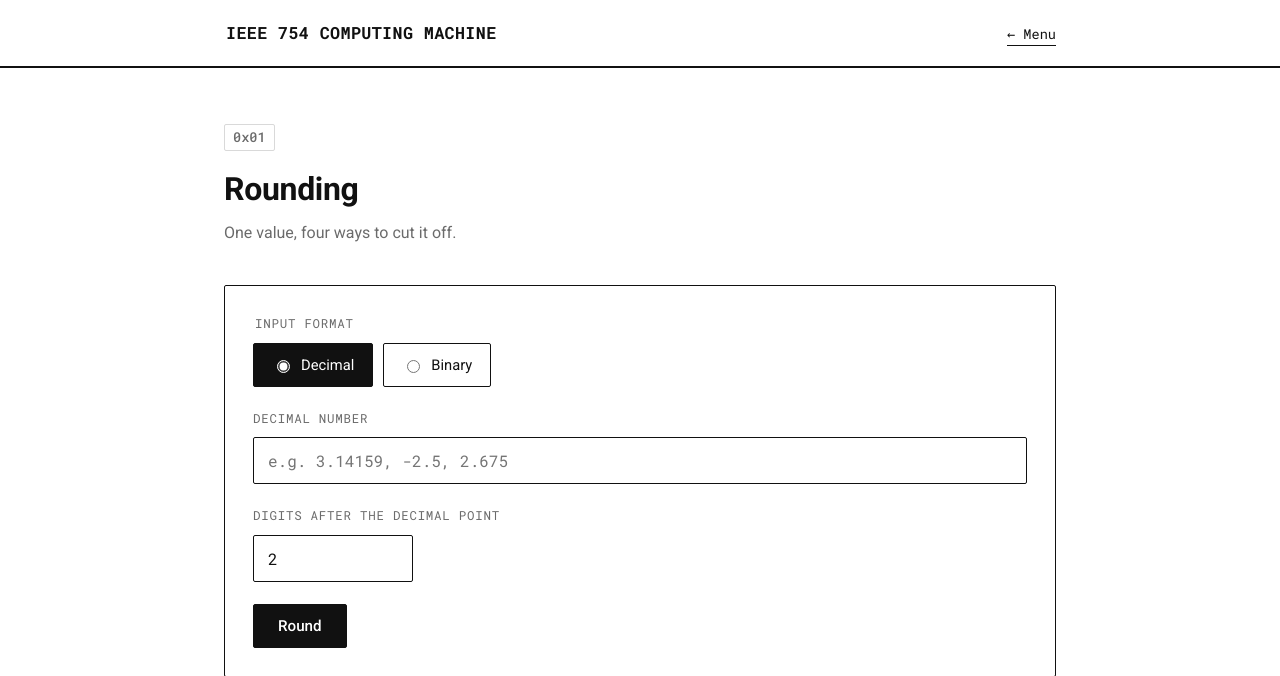
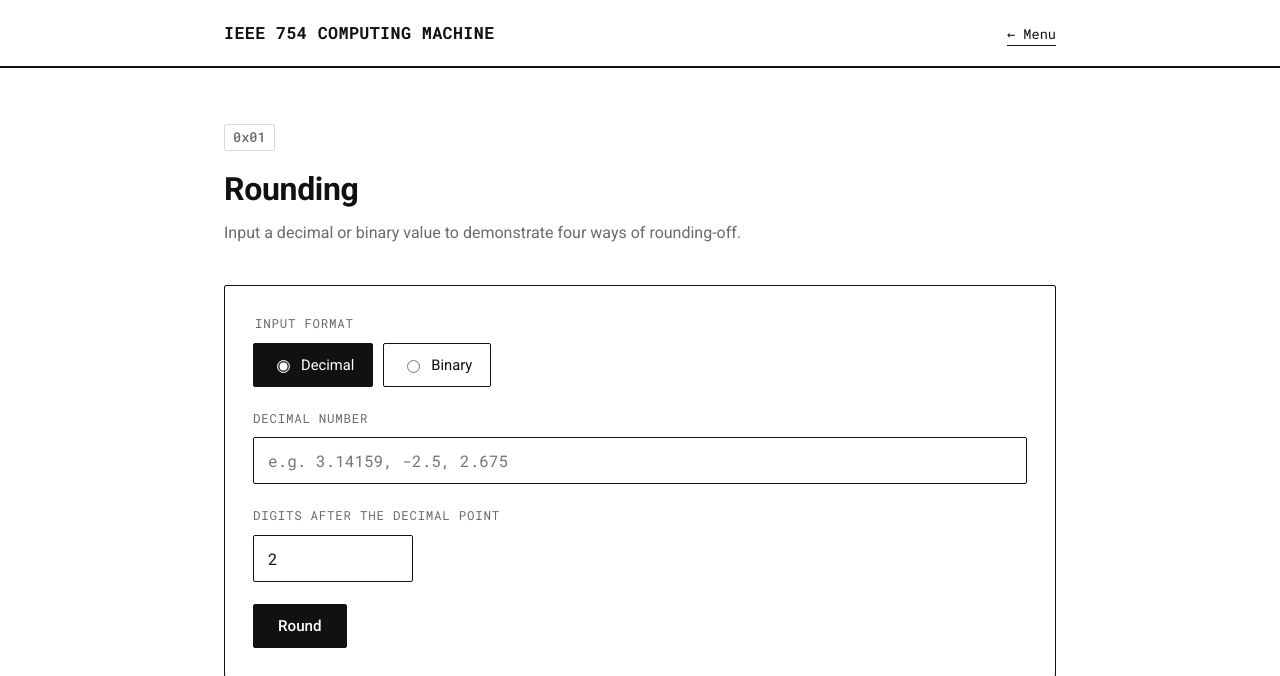
Before and after one commit to dyerilinnn/CSARCH2_MCO1, a Flask app: page /rounding in a window 1280 px wide. Shown: the top 676 px of the page. Run offline with Flask 3, Linux system fonts and the light colour scheme.

Commit message:
Revise rounding.html template for clarity and structure
Updated the rounding.html template with improved content and structure.

```diff
--- a/templates/rounding.html
+++ b/templates/rounding.html
@@ -15,7 +15,7 @@
     <div class="wrap header-row">
       <a href="{{ url_for('index') }}" class="brand">
         <span class="brand">
-        <span class="brand-mark"></span>IEEE&nbsp;754&nbsp;COMPUTING&nbsp;MACHINE
+        IEEE&nbsp;754&nbsp;COMPUTING&nbsp;MACHINE
       </span>
       </a>
       <a href="{{ url_for('index') }}" class="back-link">&larr; Menu</a>
@@ -27,7 +27,7 @@
     <section class="intro">
       <span class="module-address module-address--page">0x01</span>
       <h1>Rounding</h1>
-      <p>One value, four ways to cut it off.</p>
+      <p>Input a decimal or binary value to demonstrate four ways of rounding-off.</p>
     </section>
 
     <form id="rounding-form" class="panel form-panel" autocomplete="off">
@@ -64,11 +64,12 @@
           type="number"
           id="round-target-input"
           name="target"
-          min="0"
+          min="1"
           step="1"
           value="2"
           required
         >
+        <p id="target-hint" class="field-hint"></p>
       </div>
 
       <button type="submit" class="btn-primary">Round</button>
```
